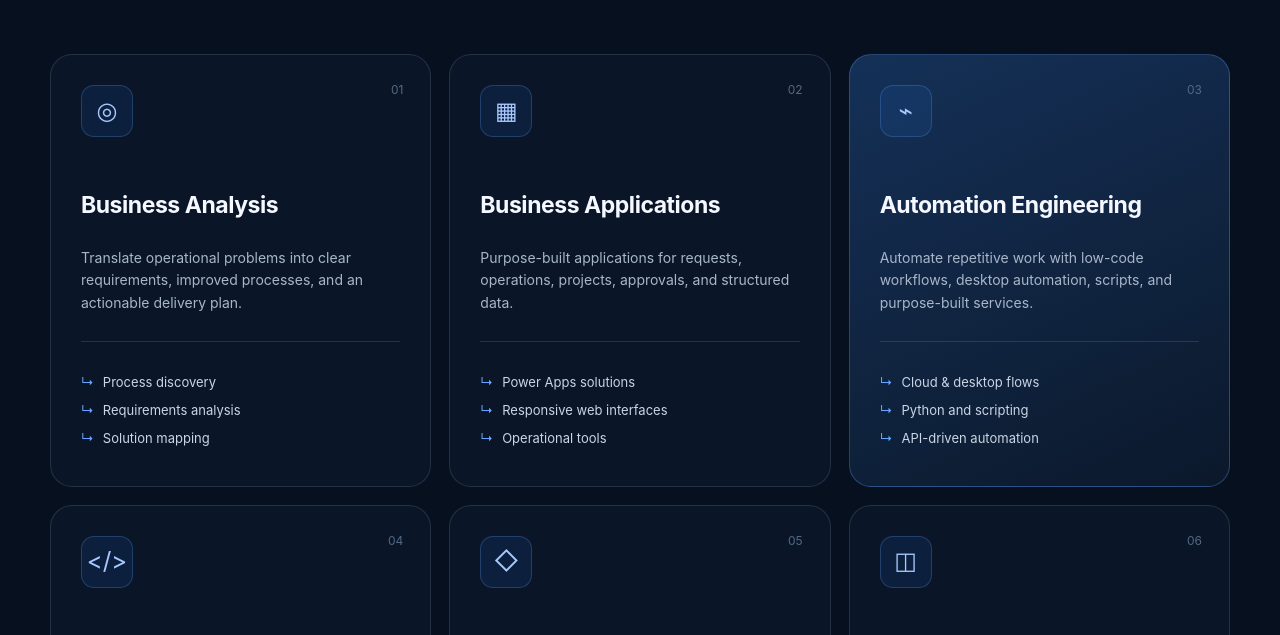
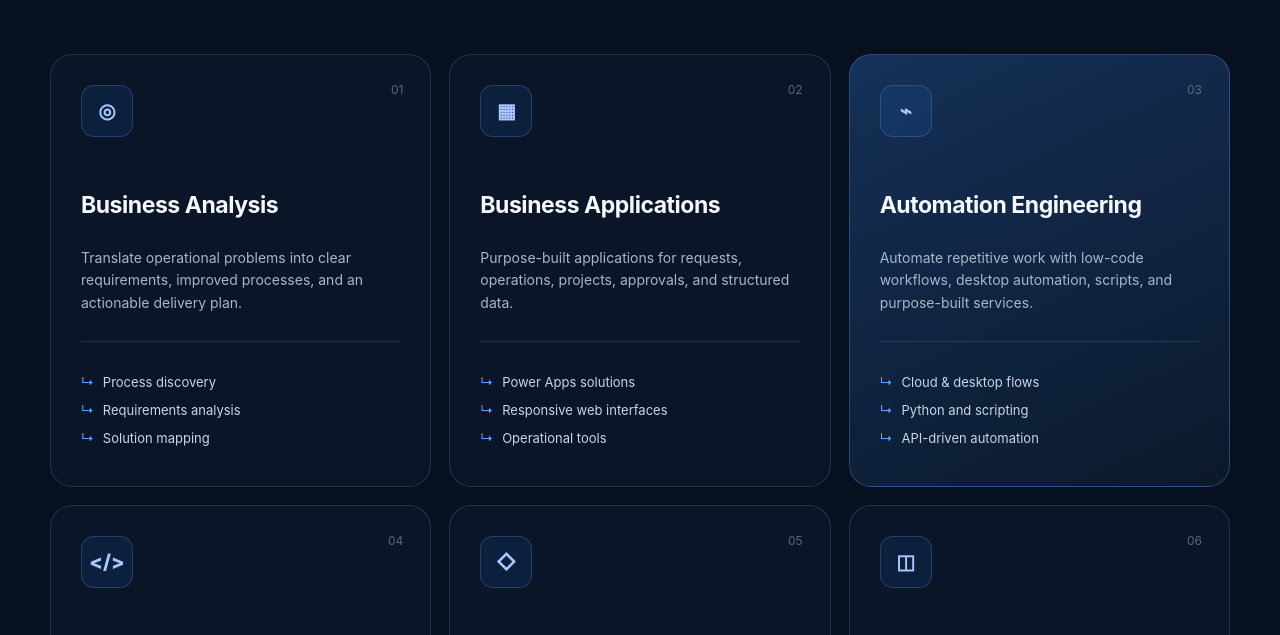
Before and after one commit to velicoretechnologies/velicoretechnologies.github.io, a plain HTML site: page index.html in a window 1280 px wide. Shown: the part 1251-1886 px from the top of the page. Drawn offline with Linux system fonts and the light colour scheme.

Commit message:
Refine service icon styling

```diff
--- a/styles.css
+++ b/styles.css
@@ -97,7 +97,7 @@ h1 em, h2 em { color: var(--blue-light); font-style: normal; }
 .service-card:hover { transform: translateY(-5px); border-color: rgba(103,163,255,.35); background: var(--surface); }
 .service-card.featured { background: linear-gradient(155deg, rgba(24,57,102,.8), rgba(13,26,45,.9)); border-color: rgba(103,163,255,.3); }
 .service-number { position: absolute; right: 27px; top: 25px; color: #536984; font-size: 12px; }
-.service-icon { width: 52px; height: 52px; margin-bottom: 50px; display: grid; place-items: center; color: #a8c8ff; background: rgba(47,124,255,.1); border: 1px solid rgba(103,163,255,.24); border-radius: 13px; font-size: 24px; }
+.service-icon { width: 52px; height: 52px; margin-bottom: 50px; display: grid; place-items: center; color: #a8c8ff; background: rgba(47,124,255,.1); border: 1px solid rgba(103,163,255,.24); border-radius: 13px; font-size: 20px; font-weight: 800; }
 .service-card h3 { font-size: 23px; letter-spacing: -.02em; }
 .service-card p { color: var(--muted); font-size: 14px; }
 .service-card ul { margin: 27px 0 0; padding: 23px 0 0; list-style: none; border-top: 1px solid var(--line); }
```
